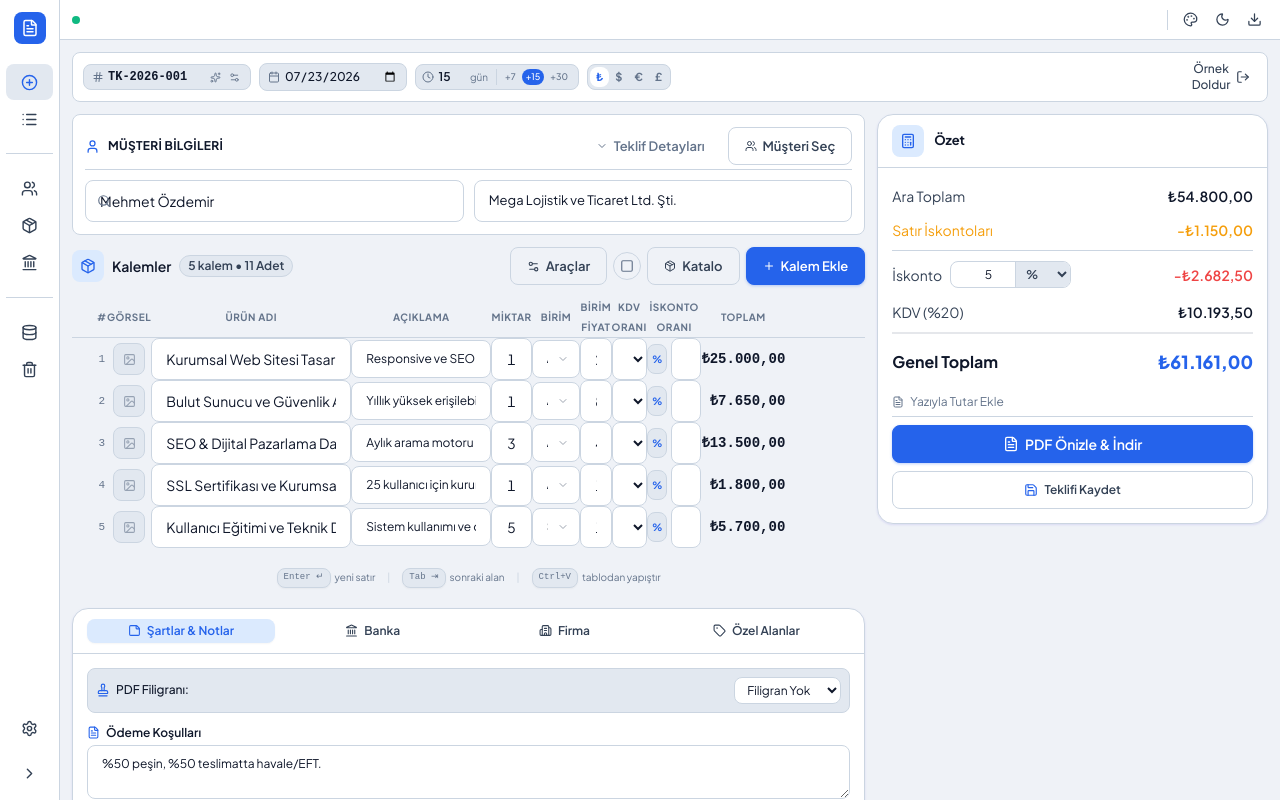
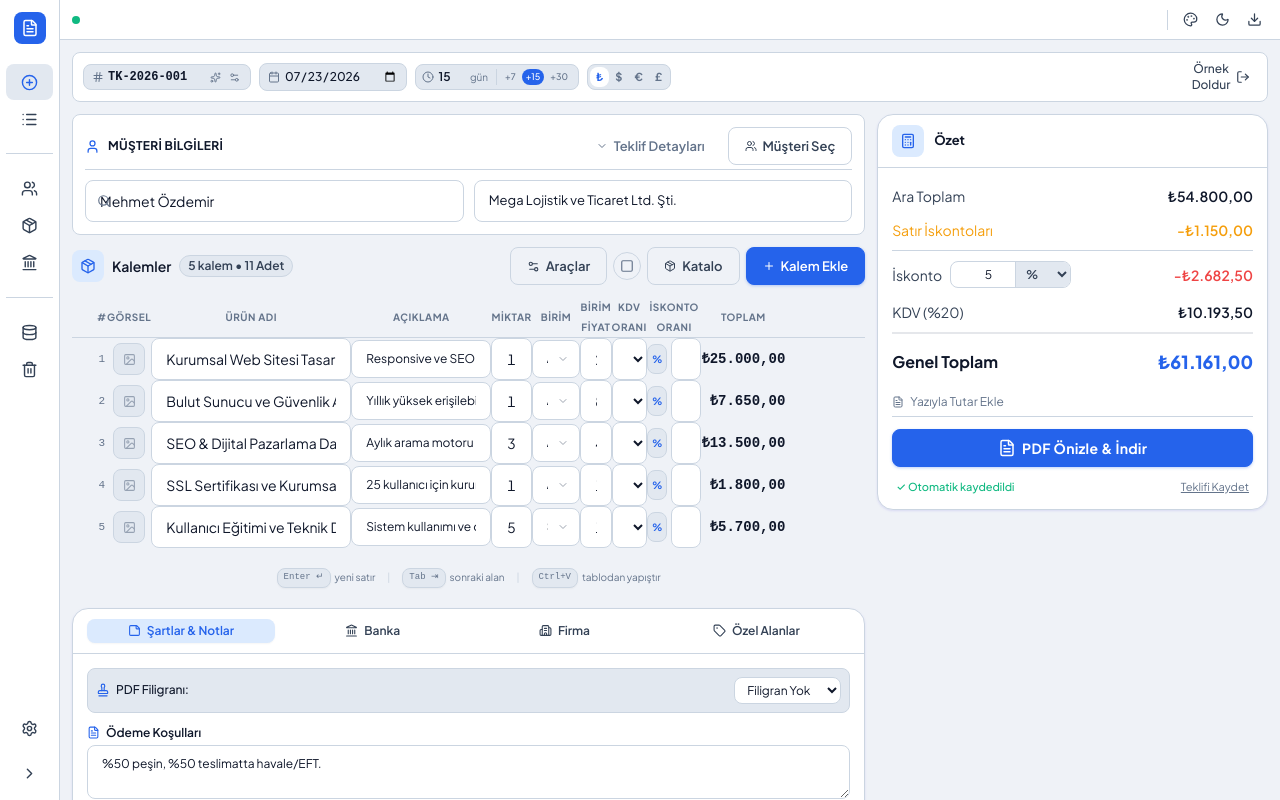
Before and after one commit to WinierKingYT/Fiyat-Teklif-Formu, a React (Vite) app: page / in a window 1280 px wide. Both pictures are taken after a click on the button "Örnek Doldur". Built offline with nearby package versions, Linux system fonts and the light colour scheme.

Commit message:
feat(workstation): streamline quote builder, prominent PDF download CTA, and enhance fast workflow

```diff
--- a/src/components/SummarySection.tsx
+++ b/src/components/SummarySection.tsx
@@ -171,29 +171,33 @@ const SummarySection = React.memo(({
 
                     {/* Prominent Action Buttons (CTAs) */}
                     {(onSaveQuote || onPreviewPdf) && (
-                        <div className="pt-2 space-y-2 border-t border-[var(--color-border)]">
+                        <div className="pt-3 space-y-2 border-t border-[var(--color-border)]">
                             {onPreviewPdf && (
                                 <button
                                     type="button"
                                     onClick={onPreviewPdf}
-                                    className="w-full btn btn-primary flex items-center justify-center gap-2 py-2.5 font-semibold text-sm shadow-sm"
-                                    title={`${t('previewAndDownloadPdf') || 'PDF Önizle & İndir'} (Ctrl+P)`}
+                                    className="w-full btn btn-primary flex items-center justify-center gap-2 py-3 font-bold text-sm shadow-md rounded-[var(--radius-md)] tracking-wide cursor-pointer transition-all hover:brightness-105 active:scale-[0.99]"
+                                    title={`${t('previewAndDownloadPdf') || 'PDF İndir'} (Ctrl+P)`}
                                 >
-                                    <FileText size={16} />
-                                    <span>{t('previewAndDownloadPdf') || 'PDF Önizle & İndir'}</span>
+                                    <FileText size={18} />
+                                    <span>{t('previewAndDownloadPdf') || 'PDF İNDİR'}</span>
                                 </button>
                             )}
                             {onSaveQuote && (
+                                <div className="flex items-center justify-between text-xs text-[var(--color-text-muted)] pt-1 px-1">
+                                    <span className="flex items-center gap-1 text-[var(--color-success)] text-[11px] font-medium">
+                                        ✓ Otomatik kaydedildi
+                                    </span>
                                     <button
                                         type="button"
                                         onClick={onSaveQuote}
                                         disabled={isSaving}
-                                    className="w-full btn btn-outline flex items-center justify-center gap-2 py-2 text-xs font-medium text-[var(--color-text)]"
-                                    title={`${t('saveQuoteAction') || 'Teklifi Kaydet'} (Ctrl+S)`}
+                                        className="text-[var(--color-text-muted)] hover:text-[var(--color-text)] underline text-[11px] transition-colors"
+                                        title="Teklifi Manuel Kaydet (Ctrl+S)"
                                     >
-                                    <Save size={14} className="text-[var(--color-info)]" />
-                                    <span>{isSaving ? (t('saving') || 'Kaydediliyor...') : (t('saveQuoteAction') || 'Teklifi Kaydet')}</span>
+                                        {isSaving ? (t('saving') || 'Kaydediliyor...') : (t('saveQuoteAction') || 'Şimdi Kaydet')}
                                     </button>
+                                </div>
                             )}
                         </div>
                     )}
```
Lines whose indentation alone changed are shown as unchanged.
